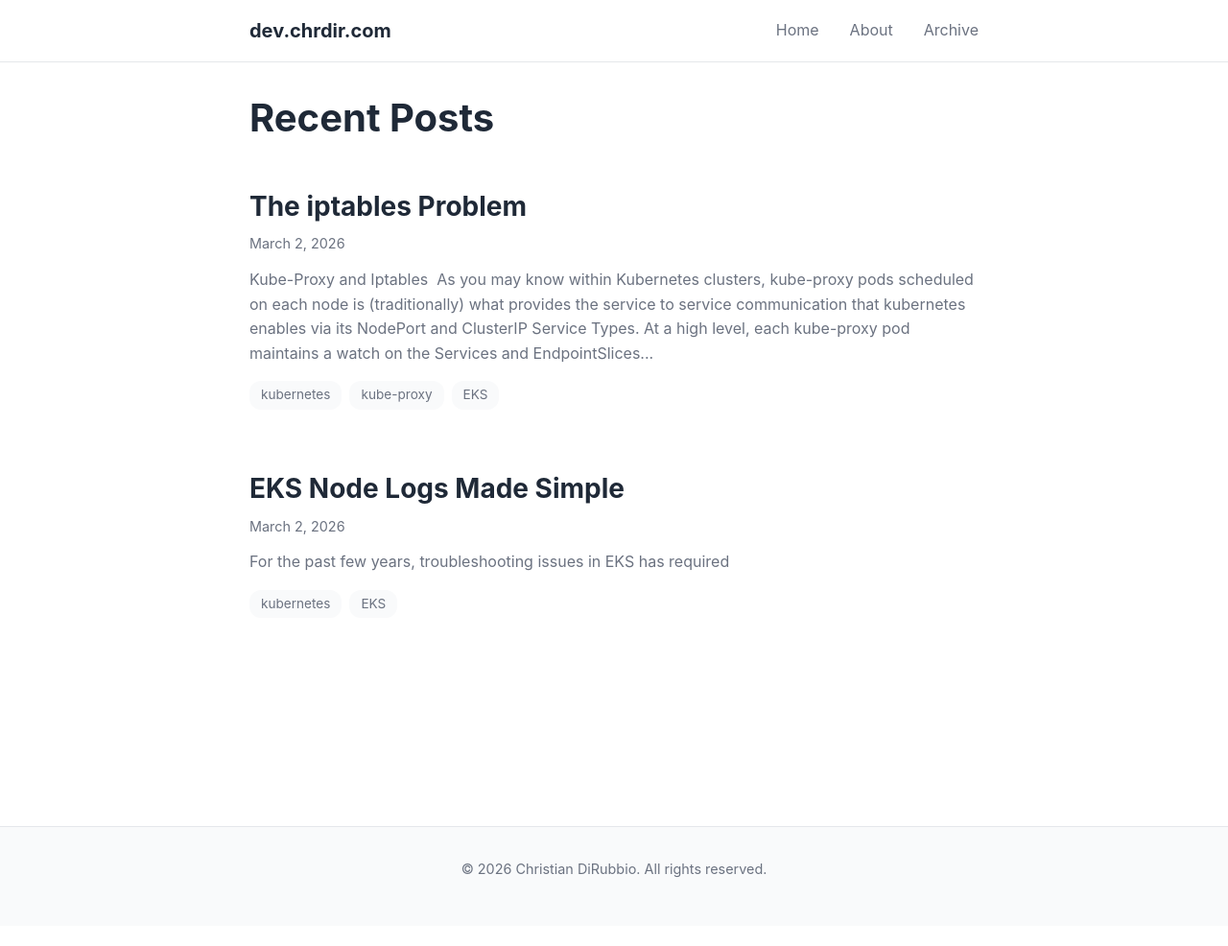
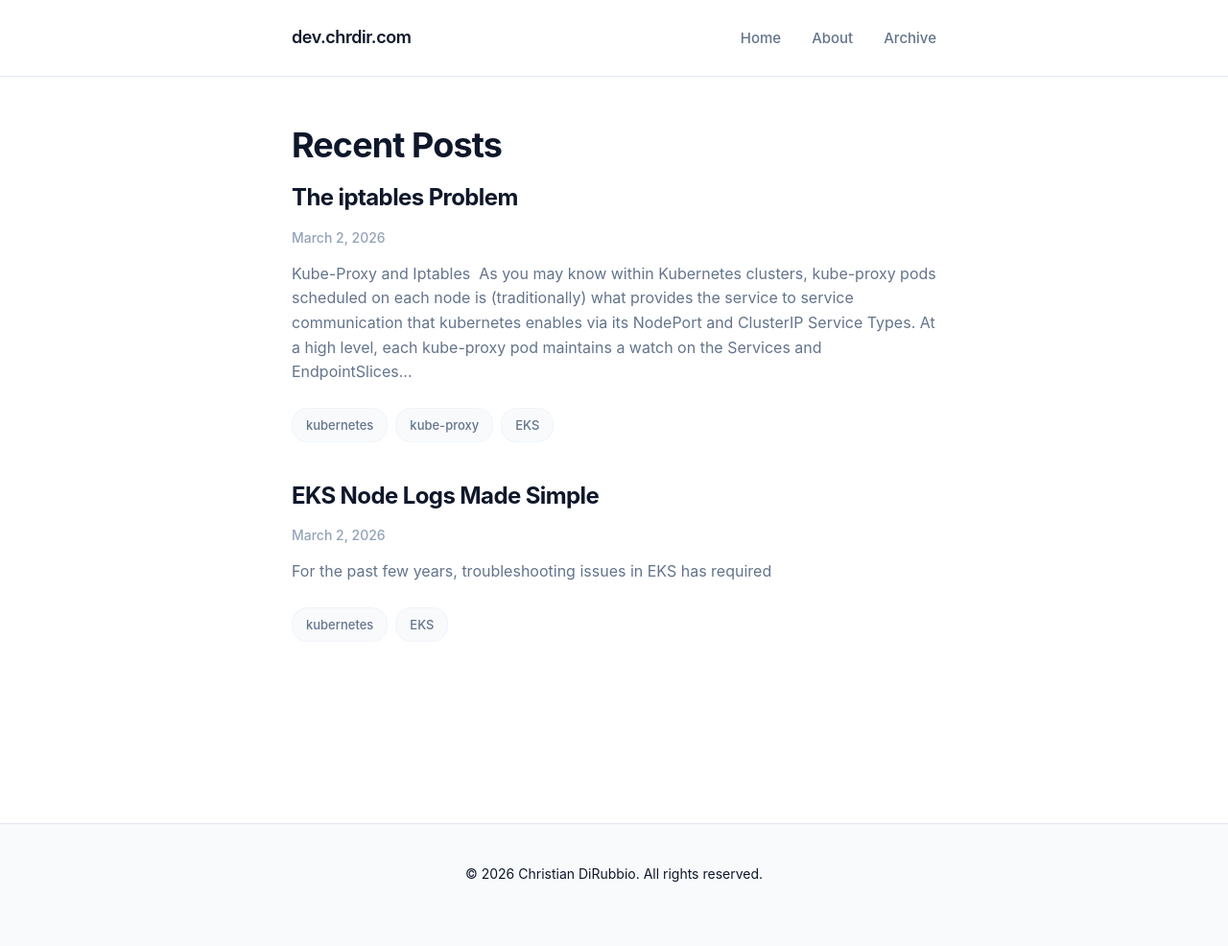
Before and after one commit to cdirubbio/cdirubbio.github.io, a Jekyll site: the page built from index.html, in a window 1280 px wide. Shown: the whole page at 96% size. Built offline with Jekyll 4.4.1, drawn with Linux system fonts in a browser that asks for light colours; before the commit the page ends 965 px from its top, so only the background shows below that.

Commit message:
css changes

```diff
--- a/assets/css/style.css
+++ b/assets/css/style.css
@@ -6,33 +6,43 @@
 }
 
 :root {
-  --primary: #2563eb;
-  --text: #1f2937;
-  --text-light: #6b7280;
+  --primary: #3b82f6;
+  --primary-dark: #2563eb;
+  --text: #0f172a;
+  --text-light: #64748b;
+  --text-lighter: #94a3b8;
   --bg: #ffffff;
-  --bg-alt: #f9fafb;
-  --border: #e5e7eb;
-  --code-bg: #f3f4f6;
+  --bg-alt: #f8fafc;
+  --bg-code: #f1f5f9;
+  --border: #e2e8f0;
+  --border-light: #f1f5f9;
+  --shadow-sm: 0 1px 2px 0 rgb(0 0 0 / 0.05);
+  --shadow: 0 1px 3px 0 rgb(0 0 0 / 0.1), 0 1px 2px -1px rgb(0 0 0 / 0.1);
+  --shadow-lg: 0 10px 15px -3px rgb(0 0 0 / 0.1), 0 4px 6px -4px rgb(0 0 0 / 0.1);
+  --radius: 8px;
+  --radius-sm: 4px;
 }
 
 body {
   font-family: -apple-system, BlinkMacSystemFont, 'Segoe UI', Roboto, 'Helvetica Neue', Arial, sans-serif;
-  line-height: 1.6;
+  line-height: 1.7;
   color: var(--text);
   background: var(--bg);
+  font-size: 16px;
 }
 
 .container {
-  max-width: 800px;
+  max-width: 720px;
   margin: 0 auto;
-  padding: 0 20px;
+  padding: 0 24px;
 }
 
 /* Header and Navigation */
 header {
   background: var(--bg);
   border-bottom: 1px solid var(--border);
-  padding: 1rem 0;
+  padding: 1.5rem 0;
+  margin-bottom: 3rem;
 }
 
 nav .container {
@@ -42,10 +52,16 @@
 }
 
 nav .logo {
-  font-size: 1.25rem;
-  font-weight: 700;
+  font-size: 1.125rem;
+  font-weight: 600;
   color: var(--text);
   text-decoration: none;
+  letter-spacing: -0.025em;
+  transition: color 0.2s ease;
+}
+
+nav .logo:hover {
+  color: var(--primary);
 }
 
 nav ul {
@@ -57,7 +73,9 @@
 nav a {
   color: var(--text-light);
   text-decoration: none;
-  transition: color 0.2s;
+  font-size: 0.9375rem;
+  font-weight: 500;
+  transition: color 0.2s ease;
 }
 
 nav a:hover {
@@ -66,32 +84,52 @@
 
 /* Main content */
 main {
-  padding: 3rem 0;
-  min-height: calc(100vh - 200px);
+  padding: 0 0 4rem;
+  min-height: calc(100vh - 250px);
 }
 
+/* Typography */
 h1, h2, h3, h4, h5, h6 {
-  margin-top: 2rem;
+  margin-top: 2.5rem;
   margin-bottom: 1rem;
   line-height: 1.3;
   font-weight: 700;
+  letter-spacing: -0.025em;
+  color: var(--text);
 }
 
-h1 { font-size: 2.5rem; }
-h2 { font-size: 2rem; }
-h3 { font-size: 1.5rem; }
+h1 {
+  font-size: 2.25rem;
+  margin-top: 0;
+}
+
+h2 {
+  font-size: 1.875rem;
+  padding-bottom: 0.5rem;
+  border-bottom: 1px solid var(--border-light);
+}
+
+h3 {
+  font-size: 1.5rem;
+}
+
+h4 {
+  font-size: 1.25rem;
+}
 
 p {
-  margin-bottom: 1rem;
+  margin-bottom: 1.5rem;
+  color: var(--text);
 }
 
 a {
   color: var(--primary);
   text-decoration: none;
+  transition: color 0.2s ease;
 }
 
 a:hover {
-  text-decoration: underline;
+  color: var(--primary-dark);
 }
 
 /* Post list */
@@ -100,8 +138,13 @@
 }
 
 .post-preview {
-  padding: 2rem 0;
-  border-bottom: 1px solid var(--border);
+  padding: 2.5rem 0;
+  border-bottom: 1px solid var(--border-light);
+  transition: transform 0.2s ease;
+}
+
+.post-preview:first-child {
+  padding-top: 0;
 }
 
 .post-preview:last-child {
@@ -110,59 +153,72 @@
 
 .post-preview h2 {
   margin-top: 0;
-  margin-bottom: 0.5rem;
-  font-size: 1.75rem;
+  margin-bottom: 0.75rem;
+  font-size: 1.5rem;
+  border-bottom: none;
+  padding-bottom: 0;
 }
 
 .post-preview h2 a {
   color: var(--text);
+  transition: color 0.2s ease;
 }
 
 .post-preview h2 a:hover {
   color: var(--primary);
-  text-decoration: none;
 }
 
 .post-preview time {
-  color: var(--text-light);
-  font-size: 0.9rem;
+  color: var(--text-lighter);
+  font-size: 0.875rem;
+  font-weight: 500;
 }
 
 .post-preview p {
   margin-top: 0.75rem;
   color: var(--text-light);
+  line-height: 1.6;
 }
 
 /* Post page */
 .post-header {
-  margin-bottom: 2rem;
-  padding-bottom: 1rem;
-  border-bottom: 1px solid var(--border);
+  margin-bottom: 3rem;
+  padding-bottom: 2rem;
+  border-bottom: 1px solid var(--border-light);
 }
 
 .post-header h1 {
   margin-top: 0;
-  margin-bottom: 0.5rem;
+  margin-bottom: 1rem;
+  font-size: 2.5rem;
+  line-height: 1.2;
 }
 
 .post-meta {
-  color: var(--text-light);
-  font-size: 0.9rem;
+  color: var(--text-lighter);
+  font-size: 0.9375rem;
   display: flex;
   gap: 1rem;
   align-items: center;
+  flex-wrap: wrap;
 }
 
 .post-content {
-  font-size: 1.1rem;
+  font-size: 1.0625rem;
   line-height: 1.8;
+  color: var(--text);
+}
+
+.post-content > *:first-child {
+  margin-top: 0;
 }
 
 .post-content img {
   max-width: 100%;
   height: auto;
-  margin: 2rem 0;
-  border-radius: 4px;
+  margin: 2.5rem 0;
+  border-radius: var(--radius);
+  box-shadow: var(--shadow);
 }
 
 /* Image size utilities */
@@ -185,9 +241,23 @@
 }
 
 .post-footer {
-  margin-top: 3rem;
+  margin-top: 4rem;
   padding-top: 2rem;
-  border-top: 1px solid var(--border);
+  border-top: 1px solid var(--border-light);
+}
+
+.post-footer a {
+  display: inline-flex;
+  align-items: center;
+  gap: 0.5rem;
+  color: var(--text-light);
+  font-size: 0.9375rem;
+  font-weight: 500;
+  transition: color 0.2s ease;
+}
+
+.post-footer a:hover {
+  color: var(--primary);
 }
 
 /* Tags */
@@ -195,94 +265,212 @@
   display: flex;
   gap: 0.5rem;
   flex-wrap: wrap;
-  margin-top: 0.5rem;
+  margin-top: 0.75rem;
 }
 
 .tag {
   background: var(--bg-alt);
-  padding: 0.25rem 0.75rem;
-  border-radius: 12px;
-  font-size: 0.85rem;
+  padding: 0.375rem 0.875rem;
+  border-radius: 16px;
+  font-size: 0.8125rem;
   color: var(--text-light);
   text-decoration: none;
+  font-weight: 500;
+  border: 1px solid var(--border-light);
+  transition: all 0.2s ease;
 }
 
 .tag:hover {
-  background: var(--border);
-  text-decoration: none;
+  background: var(--bg);
+  border-color: var(--primary);
+  color: var(--primary);
 }
 
 /* Archive */
 .archive-list {
   list-style: none;
-  margin-bottom: 2rem;
+  margin-bottom: 2.5rem;
 }
 
 .archive-list li {
-  padding: 0.5rem 0;
+  padding: 0.75rem 0;
   display: flex;
-  gap: 1rem;
+  gap: 1.5rem;
+  align-items: baseline;
+  border-bottom: 1px solid var(--border-light);
+}
+
+.archive-list li:last-child {
+  border-bottom: none;
 }
 
 .archive-list time {
-  color: var(--text-light);
-  min-width: 60px;
-  font-size: 0.9rem;
+  color: var(--text-lighter);
+  min-width: 70px;
+  font-size: 0.875rem;
+  font-weight: 500;
+  font-variant-numeric: tabular-nums;
+}
+
+.archive-list a {
+  color: var(--text);
+  font-weight: 500;
+  transition: color 0.2s ease;
+}
+
+.archive-list a:hover {
+  color: var(--primary);
 }
 
 /* Code blocks */
 code {
-  background: var(--code-bg);
-  padding: 0.2rem 0.4rem;
-  border-radius: 3px;
-  font-size: 0.9em;
-  font-family: 'Monaco', 'Menlo', 'Consolas', monospace;
+  background: var(--bg-code);
+  padding: 0.25rem 0.5rem;
+  border-radius: var(--radius-sm);
+  font-size: 0.875em;
+  font-family: 'SF Mono', 'Monaco', 'Menlo', 'Consolas', 'Courier New', monospace;
+  color: var(--text);
+  border: 1px solid var(--border-light);
 }
 
 pre {
-  background: var(--code-bg);
-  padding: 1rem;
-  border-radius: 4px;
+  background: var(--bg-code);
+  padding: 1.25rem;
+  border-radius: var(--radius);
   overflow-x: auto;
-  margin: 1.5rem 0;
+  margin: 2rem 0;
+  border: 1px solid var(--border-light);
+  box-shadow: var(--shadow-sm);
 }
 
 pre code {
   background: none;
   padding: 0;
+  border: none;
+  font-size: 0.875rem;
+  line-height: 1.7;
+}
+
+/* Scrollbar for code blocks */
+pre::-webkit-scrollbar {
+  height: 8px;
+}
+
+pre::-webkit-scrollbar-track {
+  background: var(--bg-alt);
+  border-radius: 4px;
+}
+
+pre::-webkit-scrollbar-thumb {
+  background: var(--border);
+  border-radius: 4px;
+}
+
+pre::-webkit-scrollbar-thumb:hover {
+  background: var(--text-lighter);
 }
 
 /* Blockquotes */
 blockquote {
-  border-left: 4px solid var(--primary);
-  padding-left: 1rem;
-  margin: 1.5rem 0;
+  border-left: 3px solid var(--primary);
+  padding-left: 1.5rem;
+  margin: 2rem 0;
   color: var(--text-light);
   font-style: italic;
+  background: var(--bg-alt);
+  padding: 1.25rem 1.5rem;
+  border-radius: 0 var(--radius) var(--radius) 0;
+}
+
+blockquote p:last-child {
+  margin-bottom: 0;
+}
+
+/* Lists */
+.post-content ul,
+.post-content ol {
+  margin: 1.5rem 0;
+  padding-left: 1.75rem;
+}
+
+.post-content li {
+  margin: 0.5rem 0;
+  color: var(--text);
+}
+
+.post-content li::marker {
+  color: var(--text-lighter);
+}
+
+/* Horizontal rule */
+hr {
+  border: none;
+  border-top: 1px solid var(--border-light);
+  margin: 3rem 0;
 }
 
 /* Footer */
 footer {
   background: var(--bg-alt);
   border-top: 1px solid var(--border);
-  padding: 2rem 0;
-  margin-top: 4rem;
+  padding: 2.5rem 0;
+  margin-top: 5rem;
   text-align: center;
   color: var(--text-light);
-  font-size: 0.9rem;
+  font-size: 0.875rem;
+}
+
+/* Selection */
+::selection {
+  background: var(--primary);
+  color: white;
+}
+
+/* Focus styles */
+a:focus-visible,
+button:focus-visible {
+  outline: 2px solid var(--primary);
+  outline-offset: 2px;
+  border-radius: var(--radius-sm);
 }
 
 /* Responsive */
 @media (max-width: 640px) {
-  nav ul {
-    gap: 1rem;
+  body {
+    font-size: 15px;
   }
 
-  h1 { font-size: 2rem; }
+  .container {
+    padding: 0 20px;
+  }
+
+  header {
+    padding: 1.25rem 0;
+    margin-bottom: 2rem;
+  }
+
+  nav ul {
+    gap: 1.25rem;
+  }
+
+  nav a {
+    font-size: 0.875rem;
+  }
+
+  h1 { font-size: 1.875rem; }
   h2 { font-size: 1.5rem; }
+  h3 { font-size: 1.25rem; }
+
+  .post-header h1 {
+    font-size: 2rem;
+  }
+
+  .post-preview {
+    padding: 2rem 0;
+  }
 
   .post-preview h2 {
-    font-size: 1.5rem;
+    font-size: 1.375rem;
   }
 
   .post-meta {
@@ -290,4 +478,54 @@
     align-items: flex-start;
     gap: 0.5rem;
   }
+
+  .post-content {
+    font-size: 1rem;
+  }
+
+  pre {
+    padding: 1rem;
+    margin: 1.5rem -20px;
+    border-radius: 0;
+    border-left: none;
+    border-right: none;
+  }
+
+  .archive-list {
+    margin-bottom: 2rem;
+  }
+
+  .archive-list li {
+    flex-direction: column;
+    gap: 0.25rem;
+    padding: 1rem 0;
+  }
+
+  .archive-list time {
+    min-width: auto;
+  }
 }
+
+/* Print styles */
+@media print {
+  header,
+  footer,
+  .post-footer {
+    display: none;
+  }
+
+  body {
+    font-size: 12pt;
+    line-height: 1.5;
+  }
+
+  a {
+    color: var(--text);
+    text-decoration: underline;
+  }
+
+  pre {
+    border: 1px solid var(--border);
+    page-break-inside: avoid;
+  }
+}
```
Also changed, not shown: 1 other file.
